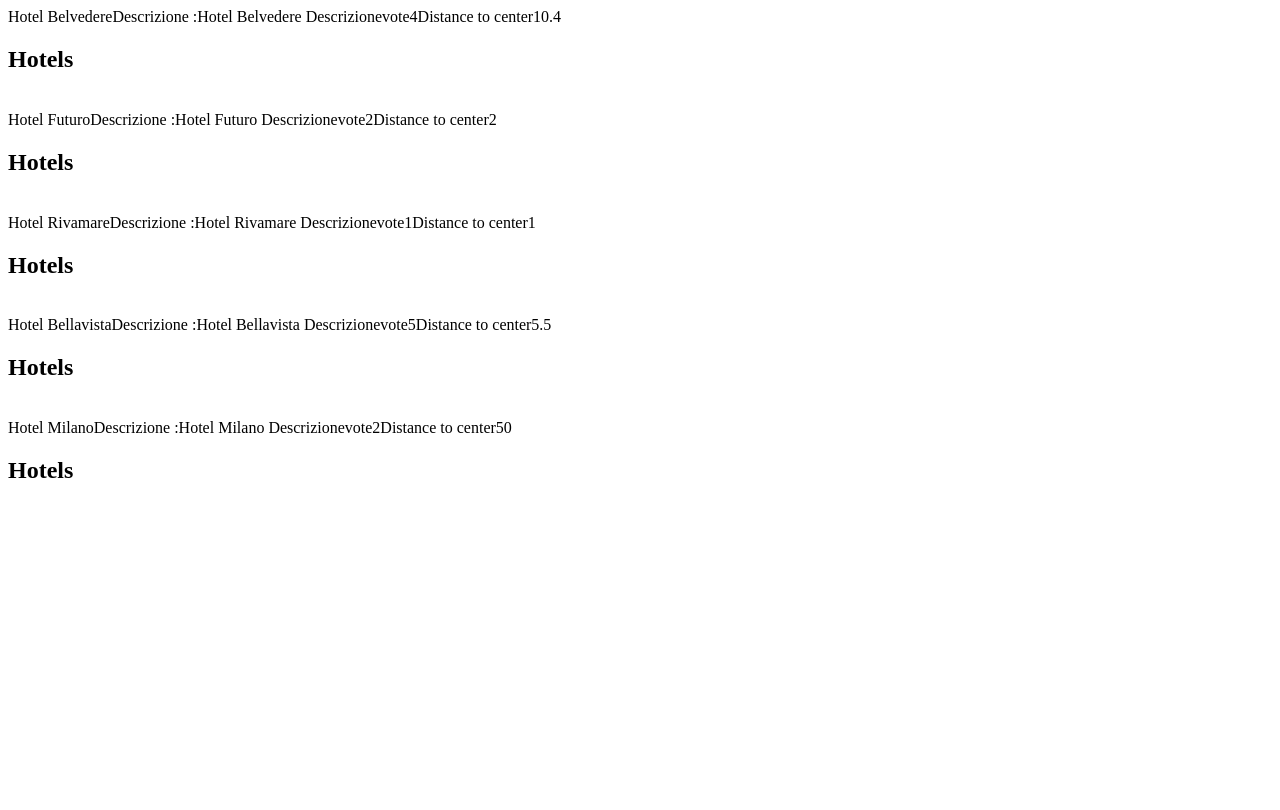
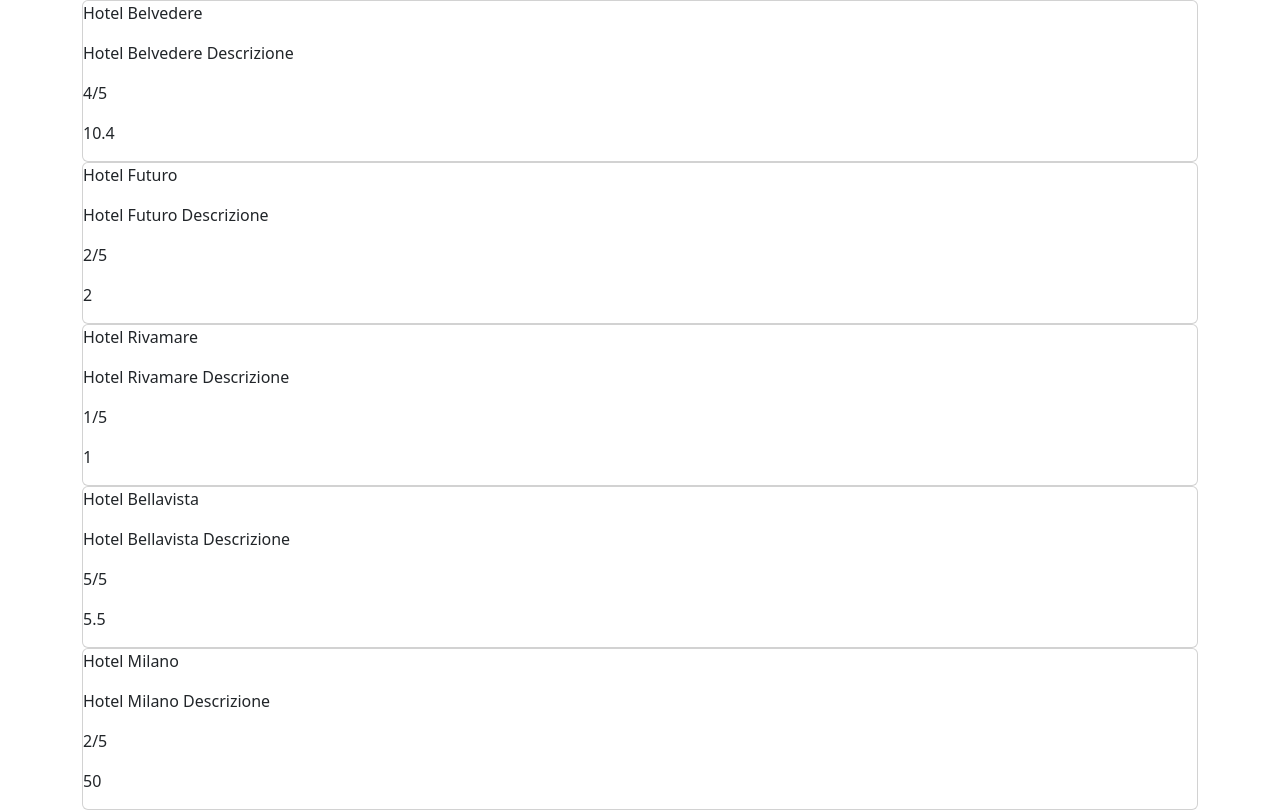
Before and after one commit to devitoangelo/php-hotel, a PHP site: page / in a window 1280 px wide. Before the commit the page ends 478 px from the top, so only its background shows below. Run offline with PHP 8.4, Linux system fonts and the light colour scheme.

Commit message:
add array in screen

```diff
--- a/index.php
+++ b/index.php
@@ -42,24 +42,58 @@
 
 
 
-    foreach ($hotels as $hotel) {
+//l'ho passato al body
 
-        echo $hotel['name'] . "Descrizione :" . $hotel['description'] . "vote" . $hotel['vote'] . "Distance to center" . $hotel['distance_to_center'] . "<h2>Hotels</h2>" . "<br>";
-    }
+// foreach ($hotels as $hotel) {
+
+//     echo $hotel['name'] . "Descrizione :" . $hotel['description'] . "vote" . $hotel['vote'] . "Distance to center" . $hotel['distance_to_center'] . "<h2>Hotels</h2>" . "<br>";
+// }
+
+
+
 
 ?>
 
 
 <!DOCTYPE html>
 <html lang="en">
+
 <head>
     <meta charset="UTF-8">
     <meta name="viewport" content="width=device-width, initial-scale=1.0">
+    <link href="https://cdn.jsdelivr.net/npm/bootstrap@5.3.2/dist/css/bootstrap.min.css" rel="stylesheet" integrity="sha384-T3c6CoIi6uLrA9TneNEoa7RxnatzjcDSCmG1MXxSR1GAsXEV/Dwwykc2MPK8M2HN" crossorigin="anonymous" />
     <title>php-hotel</title>
 </head>
+
 <body>
 
 
+    <!-- cicclo all'interno del body -->
+    <?php foreach ($hotels as $hotel) :   ?>
+
+
+        <div class="container">
+            <div class="row">
+                <div class="col">
+                    <div class="card">
+
+                        <p><?php echo  $hotel['name']   ?> </p>
+                        <p><?php echo  $hotel['description'] ?> </p>
+                        <p><?php echo  $hotel['vote'] . "/5" ?> </p>
+                        <p><?php echo  $hotel['distance_to_center'] ?> </p>
+
+                    </div>
+                </div>
+            </div>
+
+        </div>
+
+
+
+    <?php endforeach; ?>
+    <!-- chiusura ciclo foreach -->
+
 
 </body>
+
 </html>
```
Lines whose indentation alone changed are shown as unchanged.
